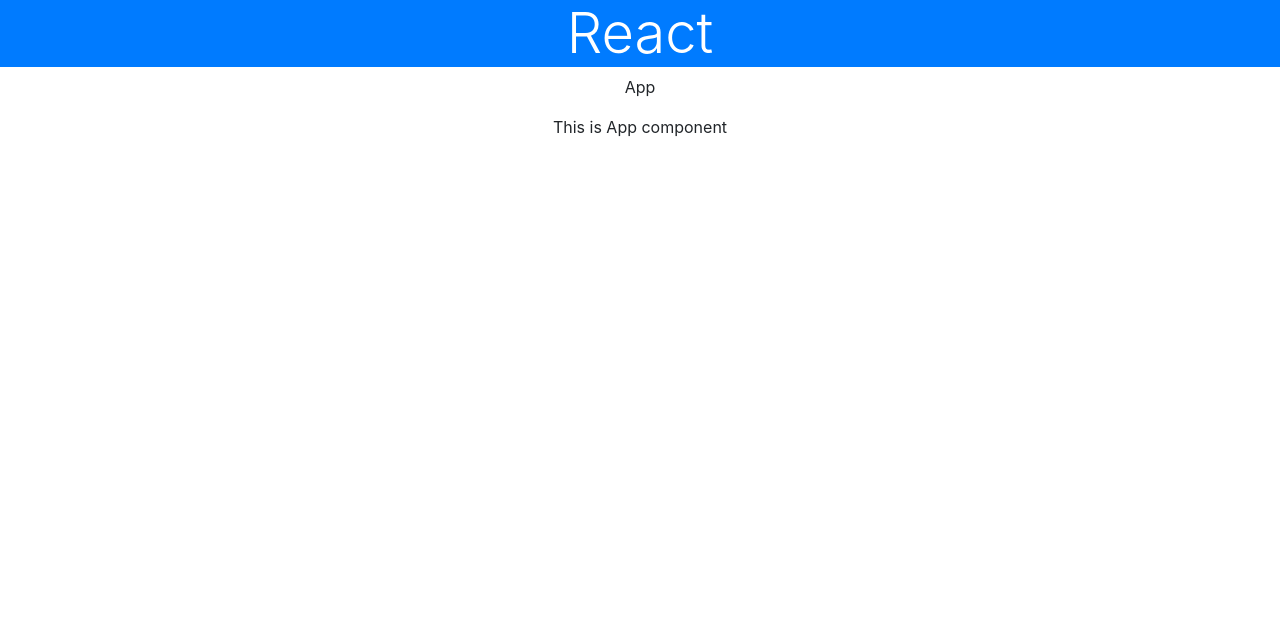
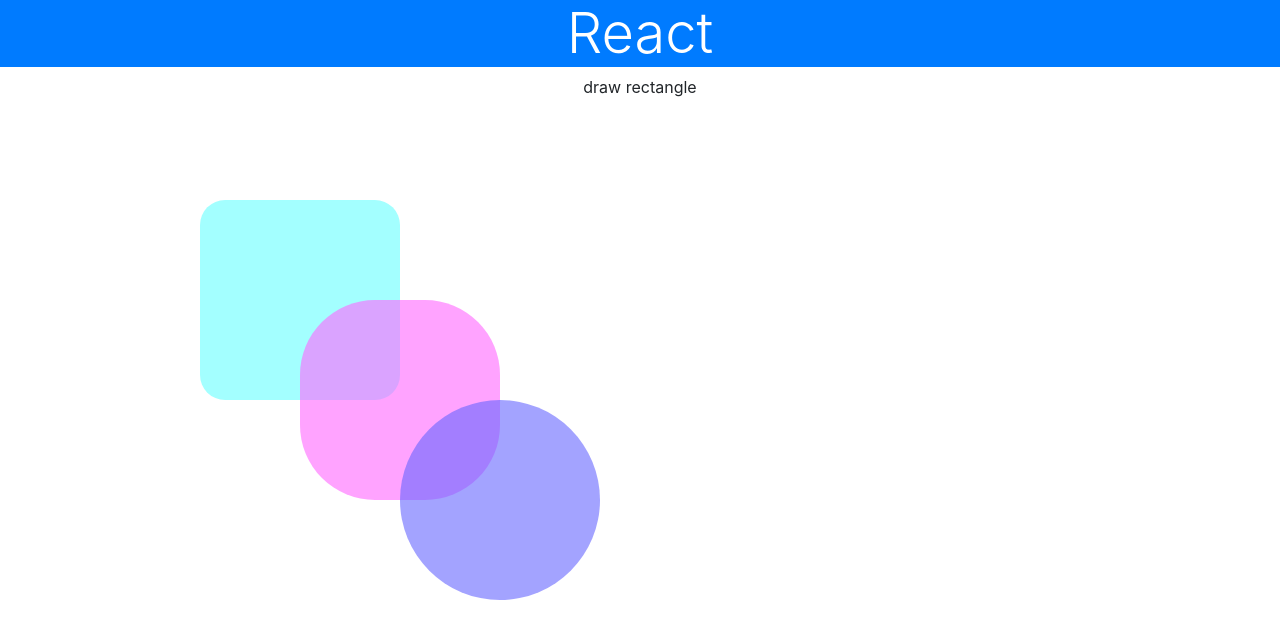
Before and after one commit to oku3san/react-and-nextjs-tutorial-react, a React (Create React App) app: page / in a window 1280 px wide. Shown: the top 638 px of the page. Built offline with nearby package versions, Linux system fonts and the light colour scheme.

Commit message:
After separate file

```diff
--- a/src/App.tsx
+++ b/src/App.tsx
@@ -1,14 +1,18 @@
 import React from 'react';
 import logo from './logo.svg';
 import './App.css';
+import Rect from './Rect';
 
 function App(props: any) {
   return (
     <div className="App">
       <h1 className="bg-primary text-white display-4">React</h1>
       <div className="container">
-        <p className="subtitle">{props.title}</p>
-        <p>{props.message}</p>
+        <p className="subtitle">draw rectangle</p>
+        <Rect x="200" y="200" w="200" h="200" c="#6ff9" r="25" />
+        <Rect x="300" y="300" w="200" h="200" c="#f6f9" r="75" />
+        <Rect x="400" y="400" w="200" h="200" c="#66f9" r="100" />
+        <Rect />
       </div>
     </div>
   );
--- /dev/null
+++ b/src/Rect.tsx
@@ -0,0 +1,33 @@
+import React, { Component } from "react";
+
+const Rect = (props: any) => {
+  let x = 0
+  let y = 0
+  let width = 0
+  let height = 0
+  let color = "read"
+  let radius = ""
+  let style = {}
+
+  x = props.x
+  y = props.y
+  width = props.w
+  height = props.h
+  color = props.c
+  radius = props.r
+  style = {
+    backgroundColor: color,
+    position: "absolute",
+    left: x + "px",
+    top: y + "px",
+    width: width + "px",
+    height: height + "px",
+    borderRadius: radius + "px"
+  }
+
+  return (
+    <div style={style}></div>
+  )
+}
+
+export default Rect
--- a/src/index.tsx
+++ b/src/index.tsx
@@ -6,7 +6,7 @@
 
 ReactDOM.render(
   <React.StrictMode>
-    <App title="App" message="This is App component" />
+    <App />
   </React.StrictMode>,
   document.getElementById('root')
 );
```
